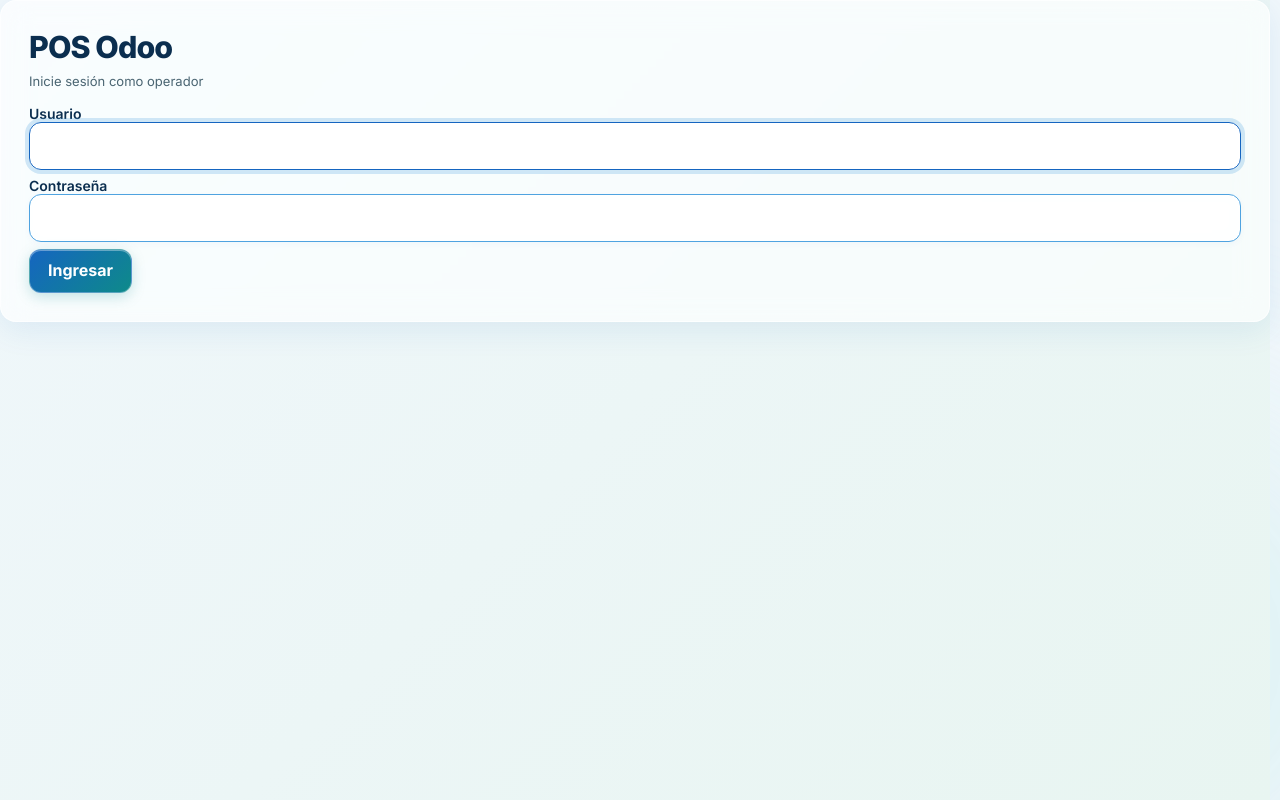
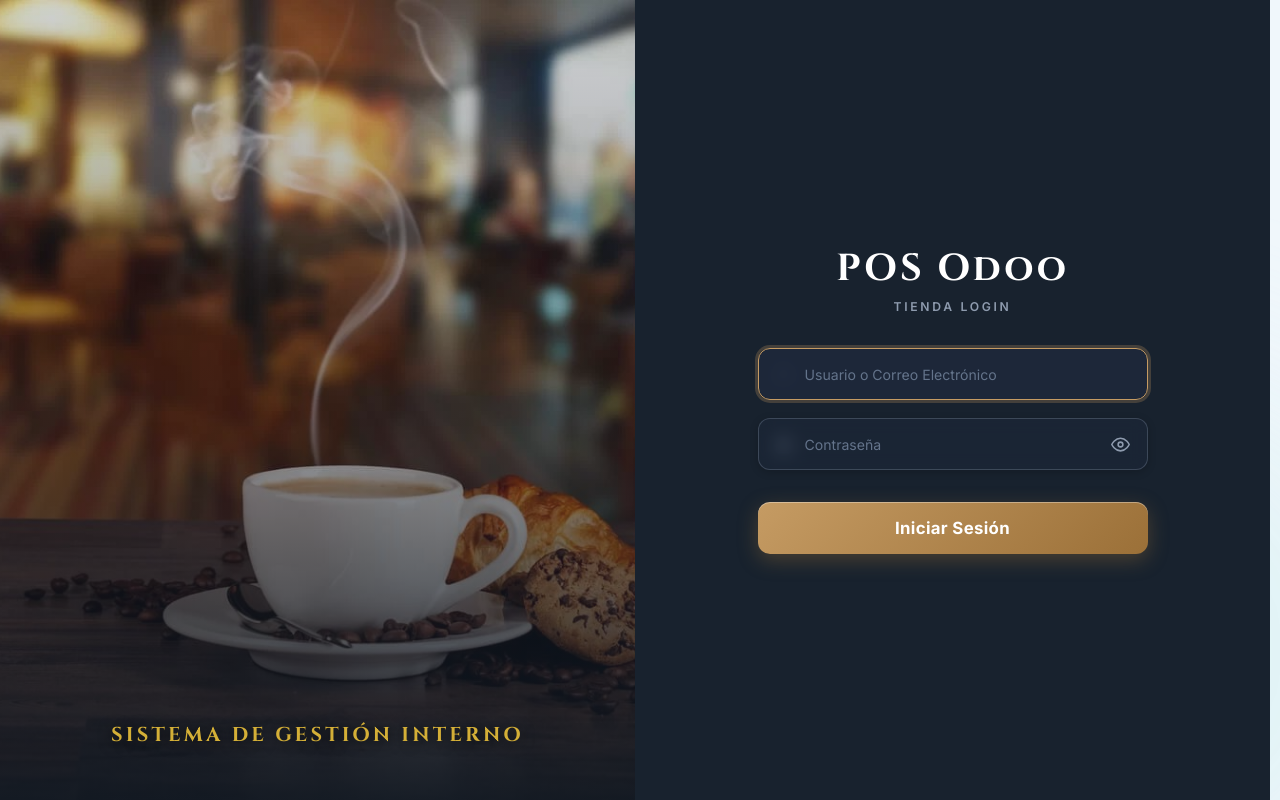
Before and after one commit to AbelChiriboga/ProyectoPatrones, a React (Vite) app in the folder frontend/: page / in a window 1280 px wide. Built offline with nearby package versions, Linux system fonts and the light colour scheme; no server answers.

Commit message:
feat(ui): rediseñar LoginPage con split-screen de cafetería y toggle de visualización de contraseña

```diff
--- a/frontend/src/ui/LoginPage.jsx
+++ b/frontend/src/ui/LoginPage.jsx
@@ -1,8 +1,10 @@
 import { useState } from 'react';
+import loginBg from './login-bg.jpg';
 
 export default function LoginPage({ useCases, onLoggedIn }) {
   const [username, setUsername] = useState('');
   const [password, setPassword] = useState('');
+  const [showPassword, setShowPassword] = useState(false);
   const [error, setError] = useState('');
   const [loading, setLoading] = useState(false);
 
@@ -20,24 +22,86 @@ export default function LoginPage({ useCases, onLoggedIn }) {
   };
 
   return (
-    <main className="login">
-      <form className="card login__form" onSubmit={handleSubmit}>
-        <h1>POS Odoo</h1>
-        <p className="muted">Inicie sesión como operador</p>
+    <main className="login-screen">
+      <div className="login-visual">
+        <img src={loginBg} alt="Cafetería y Punto de Venta" className="login-visual__image" />
+        <div className="login-visual__overlay">
+          <p className="login-visual__tag">SISTEMA DE GESTIÓN INTERNO</p>
+        </div>
+      </div>
 
-        <label>
-          Usuario
-          <input value={username} onChange={(e) => setUsername(e.target.value)} autoComplete="username" autoFocus />
-        </label>
-        <label>
-          Contraseña
-          <input type="password" value={password} onChange={(e) => setPassword(e.target.value)} autoComplete="current-password" />
-        </label>
+      <div className="login-panel">
+        <form className="login-form" onSubmit={handleSubmit}>
+          <div className="login-header">
+            <h1 className="login-title">POS Odoo</h1>
+            <p className="login-subtitle">TIENDA LOGIN</p>
+          </div>
 
-        {error && <p className="error" role="alert">{error}</p>}
+          <div className="login-input-group">
+            <div className="login-field">
+              <span className="login-field__icon" aria-hidden="true">
+                <svg width="19" height="19" viewBox="0 0 24 24" fill="none" stroke="currentColor" strokeWidth="2" strokeLinecap="round" strokeLinejoin="round">
+                  <path d="M20 21v-2a4 4 0 0 0-4-4H8a4 4 0 0 0-4 4v2" />
+                  <circle cx="12" cy="7" r="4" />
+                </svg>
+              </span>
+              <input
+                id="login-username"
+                type="text"
+                value={username}
+                onChange={(e) => setUsername(e.target.value)}
+                placeholder="Usuario o Correo Electrónico"
+                autoComplete="username"
+                autoFocus
+                required
+              />
+            </div>
 
-        <button type="submit" disabled={loading}>{loading ? 'Ingresando…' : 'Ingresar'}</button>
-      </form>
+            <div className="login-field">
+              <span className="login-field__icon" aria-hidden="true">
+                <svg width="19" height="19" viewBox="0 0 24 24" fill="none" stroke="currentColor" strokeWidth="2" strokeLinecap="round" strokeLinejoin="round">
+                  <rect x="3" y="11" width="18" height="11" rx="2" ry="2" />
+                  <path d="M7 11V7a5 5 0 0 1 10 0v4" />
+                </svg>
+              </span>
+              <input
+                id="login-password"
+                type={showPassword ? 'text' : 'password'}
+                value={password}
+                onChange={(e) => setPassword(e.target.value)}
+                placeholder="Contraseña"
+                autoComplete="current-password"
+                required
+              />
+              <button
+                type="button"
+                className="login-field__toggle"
+                onClick={() => setShowPassword((prev) => !prev)}
+                title={showPassword ? 'Ocultar contraseña' : 'Ver contraseña'}
+                aria-label={showPassword ? 'Ocultar contraseña' : 'Ver contraseña'}
+              >
+                {showPassword ? (
+                  <svg width="19" height="19" viewBox="0 0 24 24" fill="none" stroke="currentColor" strokeWidth="2" strokeLinecap="round" strokeLinejoin="round">
+                    <path d="M17.94 17.94A10.07 10.07 0 0 1 12 20c-7 0-11-8-11-8a18.45 18.45 0 0 1 5.06-5.94M9.9 4.24A9.12 9.12 0 0 1 12 4c7 0 11 8 11 8a18.5 18.5 0 0 1-2.16 3.19m-6.72-1.07a3 3 0 1 1-4.24-4.24" />
+                    <line x1="1" y1="1" x2="23" y2="23" />
+                  </svg>
+                ) : (
+                  <svg width="19" height="19" viewBox="0 0 24 24" fill="none" stroke="currentColor" strokeWidth="2" strokeLinecap="round" strokeLinejoin="round">
+                    <path d="M1 12s4-8 11-8 11 8 11 8-4 8-11 8-11-8-11-8z" />
+                    <circle cx="12" cy="12" r="3" />
+                  </svg>
+                )}
+              </button>
+            </div>
+          </div>
+
+          {error && <p className="notice notice-error" role="alert">{error}</p>}
+
+          <button type="submit" className="login-submit-btn" disabled={loading}>
+            {loading ? 'Ingresando…' : 'Iniciar Sesión'}
+          </button>
+        </form>
+      </div>
     </main>
   );
 }
```
